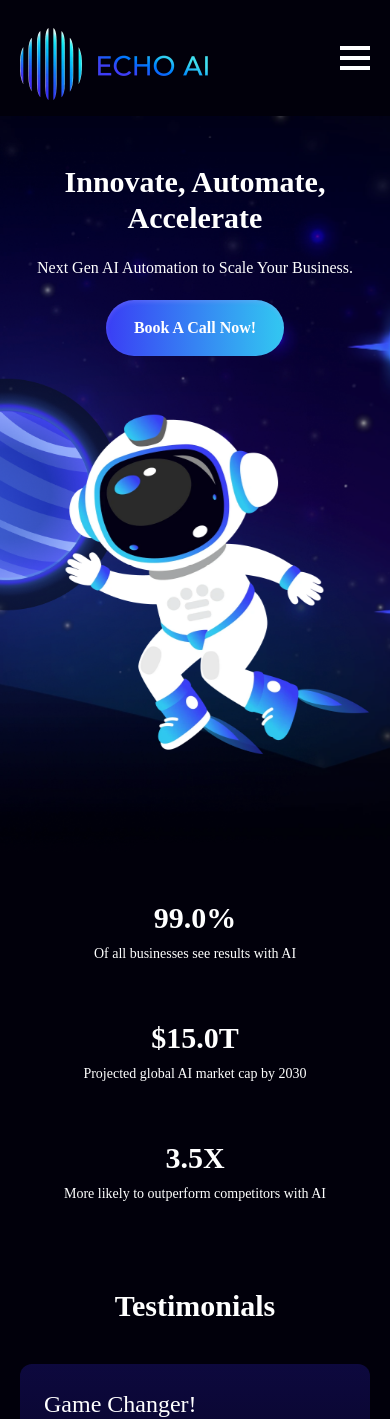
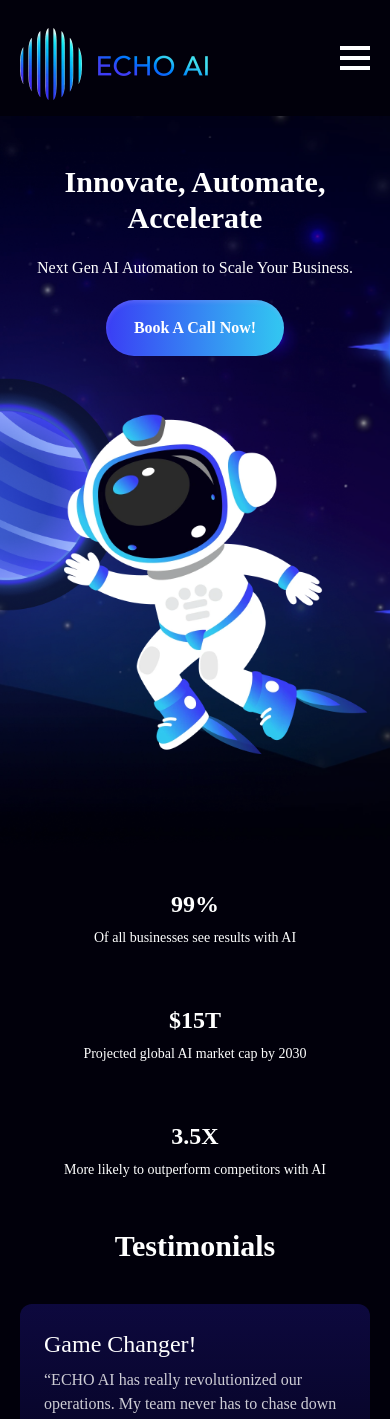
Before and after one commit to BimlaJain/ECHO-AI, a React (Create React App) app: page / in a window 390 px wide. Shown: the top 1419 px of the page. Built offline with nearby package versions, Linux system fonts and the light colour scheme.

Commit message:
chnage counter

```diff
--- a/src/components/GlobalCounter.jsx
+++ b/src/components/GlobalCounter.jsx
@@ -1,18 +1,17 @@
 import React, { useEffect, useState } from "react";
 import { COUNTER_DATA } from "../utils/helper";
 
-const GlobalCounter = () => {
+const BusinessCounter = () => {
     const AnimateCount = ({ start, end }) => {
         const [value, setValue] = useState(start);
 
         useEffect(() => {
             let startTimestamp = null;
             const duration = 2000;
-
             const step = (timestamp) => {
                 if (!startTimestamp) startTimestamp = timestamp;
                 const progress = Math.min((timestamp - startTimestamp) / duration, 1);
-                setValue((progress * (end - start) + start).toFixed(1));
+                setValue(progress * (end - start) + start);
                 if (progress < 1) {
                     window.requestAnimationFrame(step);
                 }
@@ -21,29 +20,32 @@ const GlobalCounter = () => {
             window.requestAnimationFrame(step);
         }, [end, start]);
 
-        return <span>{value}</span>;
+        return <span>{Number(value).toFixed(value % 1 === 0 ? 0 : 1)}</span>;
+
     };
 
     return (
-        <div className=" text-white lg:pt-14 md:pt-12 pt-[60px]  lg:pb-[175px] md:pb-12 pb-[60px] relative">
+        <div className="text-white lg:pt-14 pt-12  xl:pb-[87px] md:py-14 py-6 relative" id="solution">
             <div className="container mx-auto px-4 relative z-10">
                 <div className="gap-8 text-center flex max-md:flex-wrap items-center justify-center">
-                    {COUNTER_DATA.map(({ id, number, prefix = "", unit = "", description }, index) => (
+                    {COUNTER_DATA.map(({ number, prefix = "", unit = "", description }, index) => (
                         <div
-                            key={id}
+                            key={index}
                             className={`lg:w-[41%] w-full px-3 flex flex-col justify-center items-center max-lg:mb-6 ${index !== COUNTER_DATA.length - 1 ? "border-gradient" : ""
                                 }`}
                         >
-                            <div className="flex items-center justify-center lg:text-5xl text-3xl font-semibold">
-                                {prefix && <span className="lg:text-5xl text-3xl">{prefix}</span>}
+                            <div className="flex items-center justify-center lg:text-5xl text-2xl font-semibold">
+                                {prefix && <span className="lg:text-5xl lg:leading-custom-5xl text-2xl">{prefix}</span>}
                                 {index < 3 ? (
                                     <AnimateCount start={0} end={number} />
                                 ) : (
                                     <span>{number}</span>
                                 )}
-                                {unit && <span className="lg:text-5xl text-3xl">{unit}</span>}
+                                {unit && <span className="lg:text-5xl text-2xl">{unit}</span>}
                             </div>
-                            <p className="lg:text-base text-sm text-white font-normal mt-2 md:max-w-[187px]">{description}</p>
+                            <p className="sm:text-base text-sm text-white font-normal pt-2 md:max-w-[187px]">
+                                {description}
+                            </p>
                         </div>
                     ))}
                 </div>
@@ -52,4 +54,4 @@ const GlobalCounter = () => {
     );
 };
 
-export default GlobalCounter;
+export default BusinessCounter;
--- a/src/index.css
+++ b/src/index.css
@@ -46,10 +46,6 @@ font-family: "Outfit", serif;
   pointer-events: none;
 }
 
- .move-x {
-      animation: moveX 1s infinite alternate;
-    }
-
 @keyframes moveX {
       0% {
         transform: translateX(-55);
```
